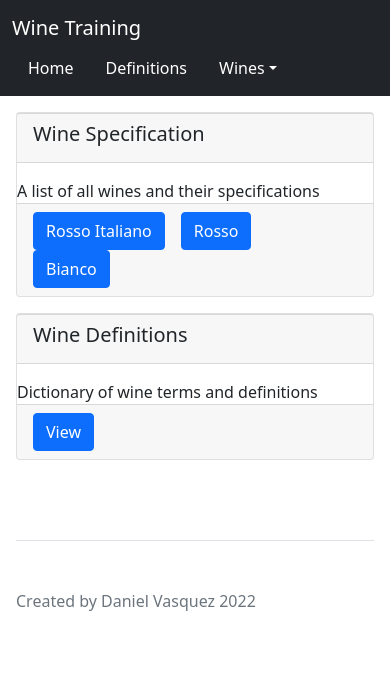
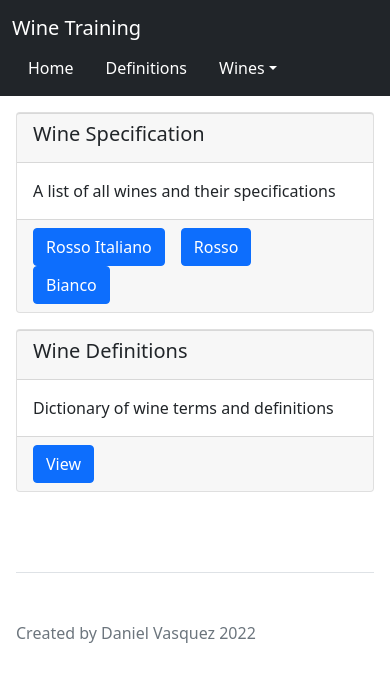
Before and after one commit to stellaburlingame/wine-guide, a React (Create React App) app: page / in a window 390 px wide. Shown: the top 682 px of the page. Built offline with nearby package versions, Linux system fonts and the light colour scheme.

Commit message:
Renamed card body class names to wine cards to not affect other cards

```diff
--- a/src/pages/wine/index.css
+++ b/src/pages/wine/index.css
@@ -57,7 +57,7 @@
 }
 /* Smaller screens adjustments */
 @media (max-width: 576px) {
-  .card-body {
+  .wine-card-body {
     padding-bottom: 0 !important;
   }
   .winemaking,
@@ -78,7 +78,7 @@
   }
 }
 /* Wine Card Layout */
-.card {
+.wine-card {
   margin-bottom: 1rem !important;
   margin-top: 1rem !important;
 }
@@ -121,8 +121,9 @@ body {
     margin-bottom: 0;
   }
 }
-.card-body {
+.wine-card-body {
   padding: 1rem 0rem;
+  padding-bottom: 0 !important;
 }
 /* .wine-card-image-wrapper::after {
   content: "";
```
